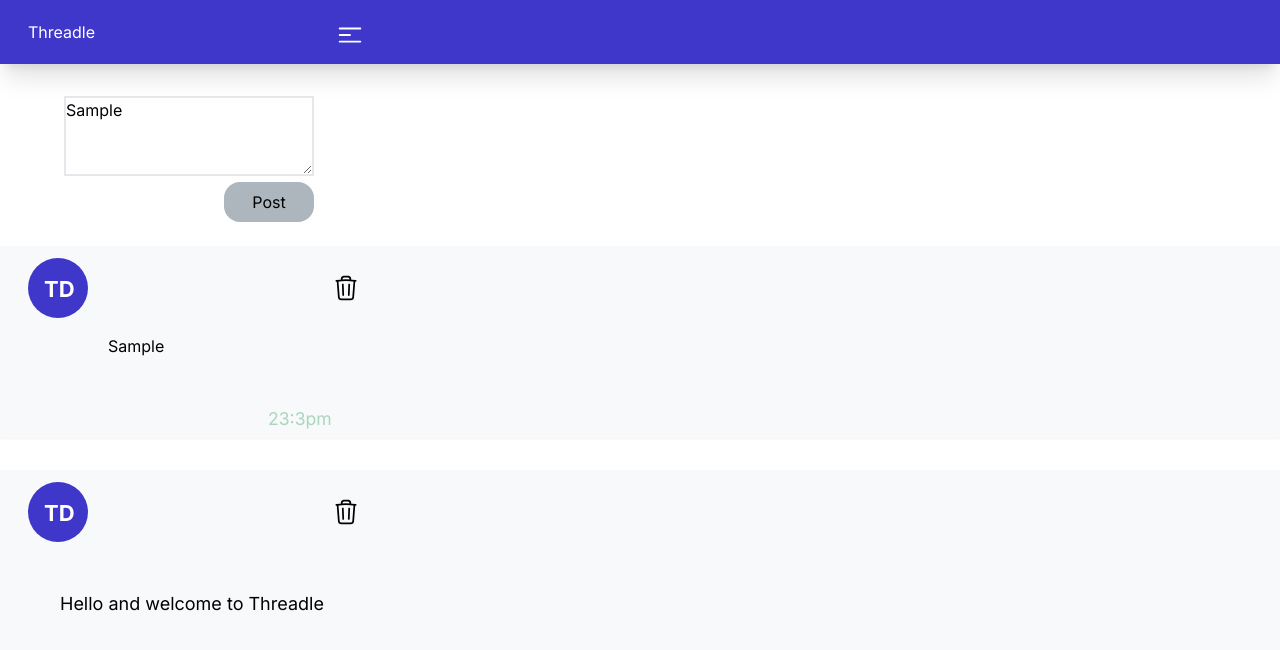
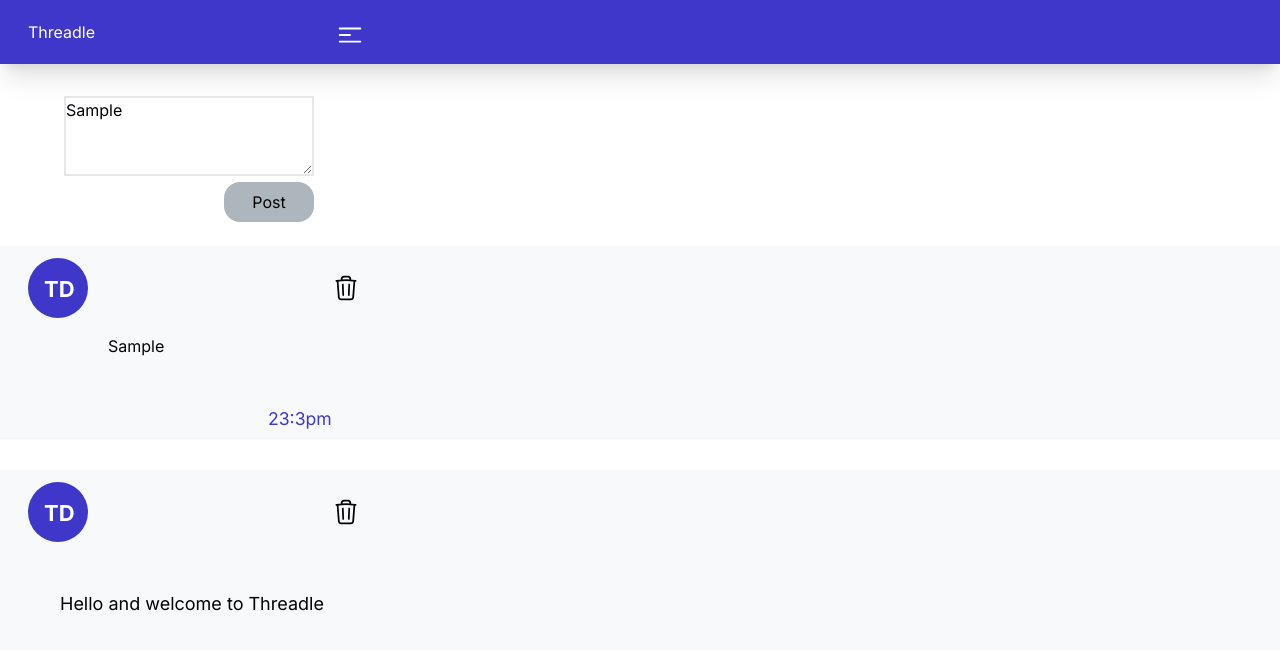
Before and after one commit to divinegodwin/GhostGram, a Next.js app: page / in a window 1280 px wide. Both pictures are taken after typing "Sample" into the empty fields and a click on the button "Post". Shown: the top 650 px of the page. Built offline with nearby package versions, Linux system fonts and the light colour scheme.

Commit message:
added post animation

```diff
--- a/app/Posts/Post.jsx
+++ b/app/Posts/Post.jsx
@@ -1,6 +1,5 @@
 "use client"
 
-import { userAgent } from 'next/server'
 import React, { useState } from 'react'
 
 const Post = () => {
@@ -27,7 +26,6 @@ newTime = hours + ":" + minutes + format[0]
   }
   setTime(newTime) // setting the time const varaible
 }
-
 
   const [posts, setPosts] = useState([])
   const [userInput, setUserInput] = useState("")
@@ -79,7 +77,7 @@ newTime = hours + ":" + minutes + format[0]
 (userInput !=="") &&
 posts.map((post, key)=>(
   <div key={key}
-  className='mt-6 bg-[#f8f9fa] w-[100%] h-[12rem] shadow-sm p-3'
+  className='post mt-6 bg-[#f8f9fa] w-[100%] h-[12rem] shadow-sm p-3'
   >
   <div className='w-[60px] h-[60px] rounded-full bg-[#3f37c9] ml-4'>
     </div>
@@ -107,7 +105,7 @@ TD
   <p> {post}</p>
   </div>
 
-<div className="flex ml-[16rem] mt-12 text-[#abd5bd]">
+<div className="flex ml-[16rem] mt-12 text-[#3f37c9]">
   <p className="text-[1.1rem]">{time} </p>
   </div>
 
@@ -127,7 +125,6 @@ TD
 
         <div className='w-[28px] h-[28px] ml-[20rem] mt-[-2rem]'>
           <svg
-          onClick={()=>handleDelete(post.id)}
 
           data-slot="icon"
             fill="none"
--- a/app/globals.css
+++ b/app/globals.css
@@ -18,3 +18,13 @@
         to{opacity:1;}
 
 }
+
+.post{
+    animation: newfade 2s;
+}
+
+@keyframes newfade{
+from{opacity:0.4; margin-top: -2rem;}
+
+to{opacity:1; margin-top:2rem};
+}
```
